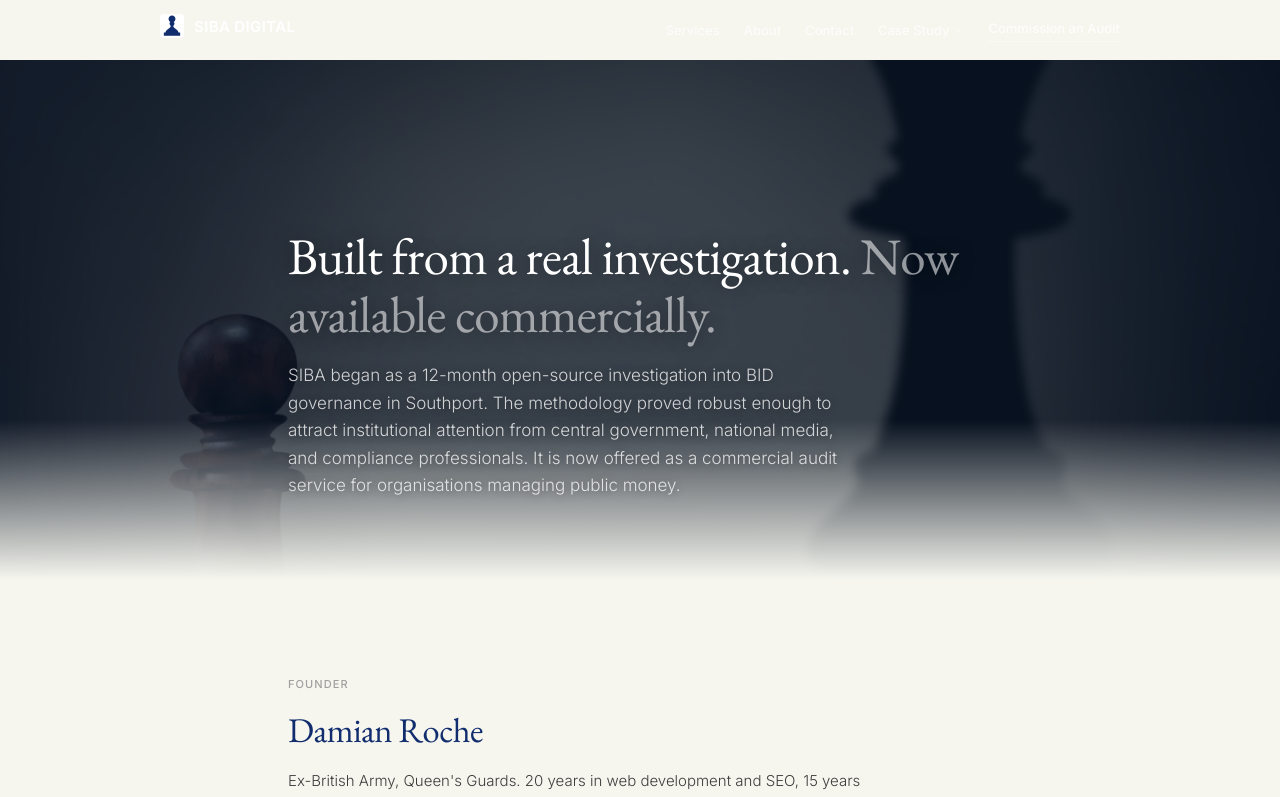
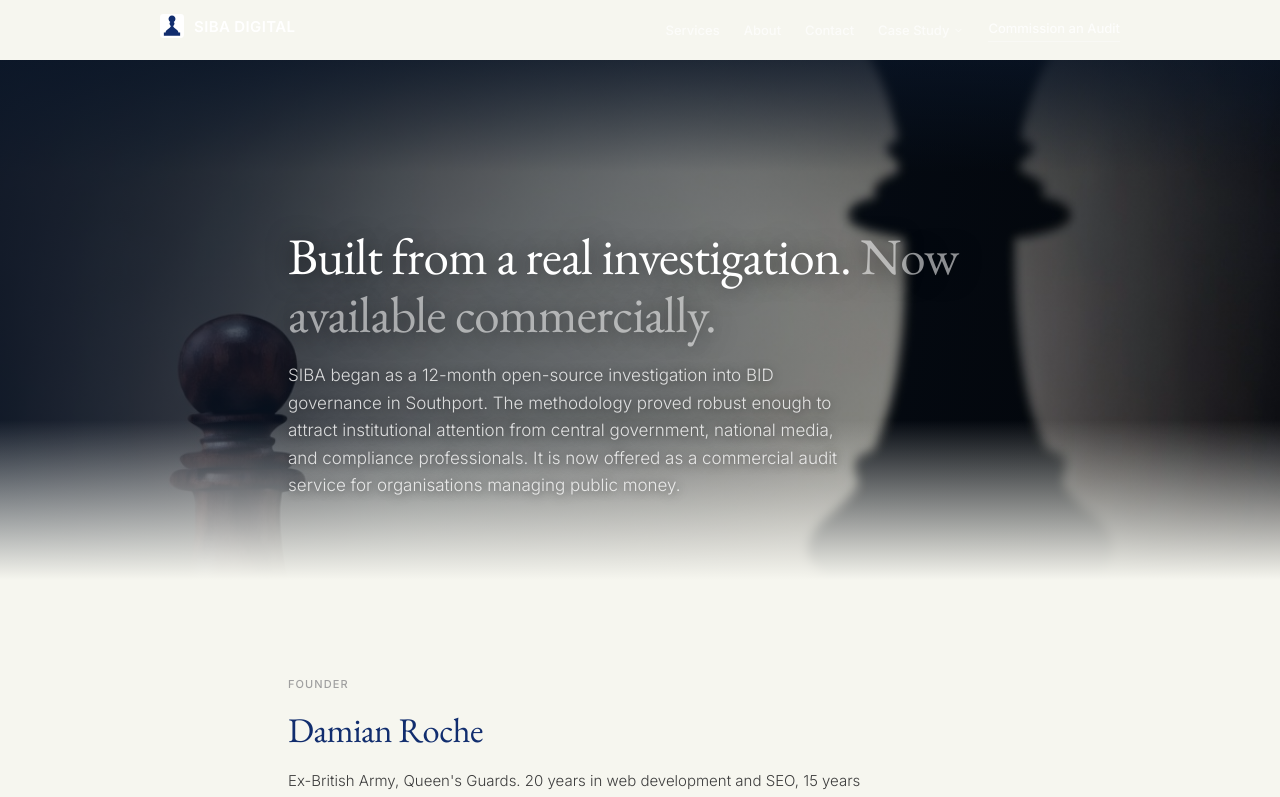
Before and after one commit to damian756/siba.digital, a Next.js app: page /about in a window 1280 px wide. Shown: the top 797 px of the page. Built offline with nearby package versions, Linux system fonts and the light colour scheme.

Commit message:
Fix about hero overlay: directional gradient + top vignette for nav legibility

```diff
--- a/app/about/page.tsx
+++ b/app/about/page.tsx
@@ -57,20 +57,24 @@ export default function AboutPage() {
           className="object-cover object-center"
           priority
         />
-        <div className="absolute inset-0 bg-[#0a1628]/78" />
+        {/* Top vignette — keeps nav legible without darkening the whole image */}
+        <div className="absolute inset-x-0 top-0 h-28 bg-gradient-to-b from-[#0a1628]/70 to-transparent" />
+        {/* Left gradient — text readability without killing the chess pieces on the right */}
+        <div className="absolute inset-0" style={{ background: "linear-gradient(100deg, rgba(10,22,40,0.82) 0%, rgba(10,22,40,0.55) 50%, rgba(10,22,40,0.18) 100%)" }} />
+        {/* Bottom fade to cream content */}
         <div className="absolute inset-x-0 bottom-0 h-40 bg-gradient-to-b from-transparent to-[#f6f6ef]" />
         <div className="relative z-10 mx-auto w-full max-w-3xl px-4 sm:px-6 lg:px-8 pb-20 pt-36">
           <h1
             className="text-white mb-5 leading-[1.12]"
             style={{
               fontSize: "clamp(2rem, 1.4rem + 2.4vw, 3.2rem)",
-              textShadow: "0 2px 20px rgba(0,0,0,0.4)",
+              textShadow: "0 2px 24px rgba(0,0,0,0.6)",
             }}
           >
             Built from a real investigation.{" "}
             <span className="text-white/55">Now available commercially.</span>
           </h1>
-          <p className="text-white/78 text-[17px] leading-relaxed max-w-xl" style={{ textShadow: "0 1px 8px rgba(0,0,0,0.35)" }}>
+          <p className="text-white/80 text-[17px] leading-relaxed max-w-xl" style={{ textShadow: "0 1px 10px rgba(0,0,0,0.5)" }}>
             SIBA began as a 12-month open-source investigation into BID
             governance in Southport. The methodology proved robust enough to
             attract institutional attention from central government, national
```
